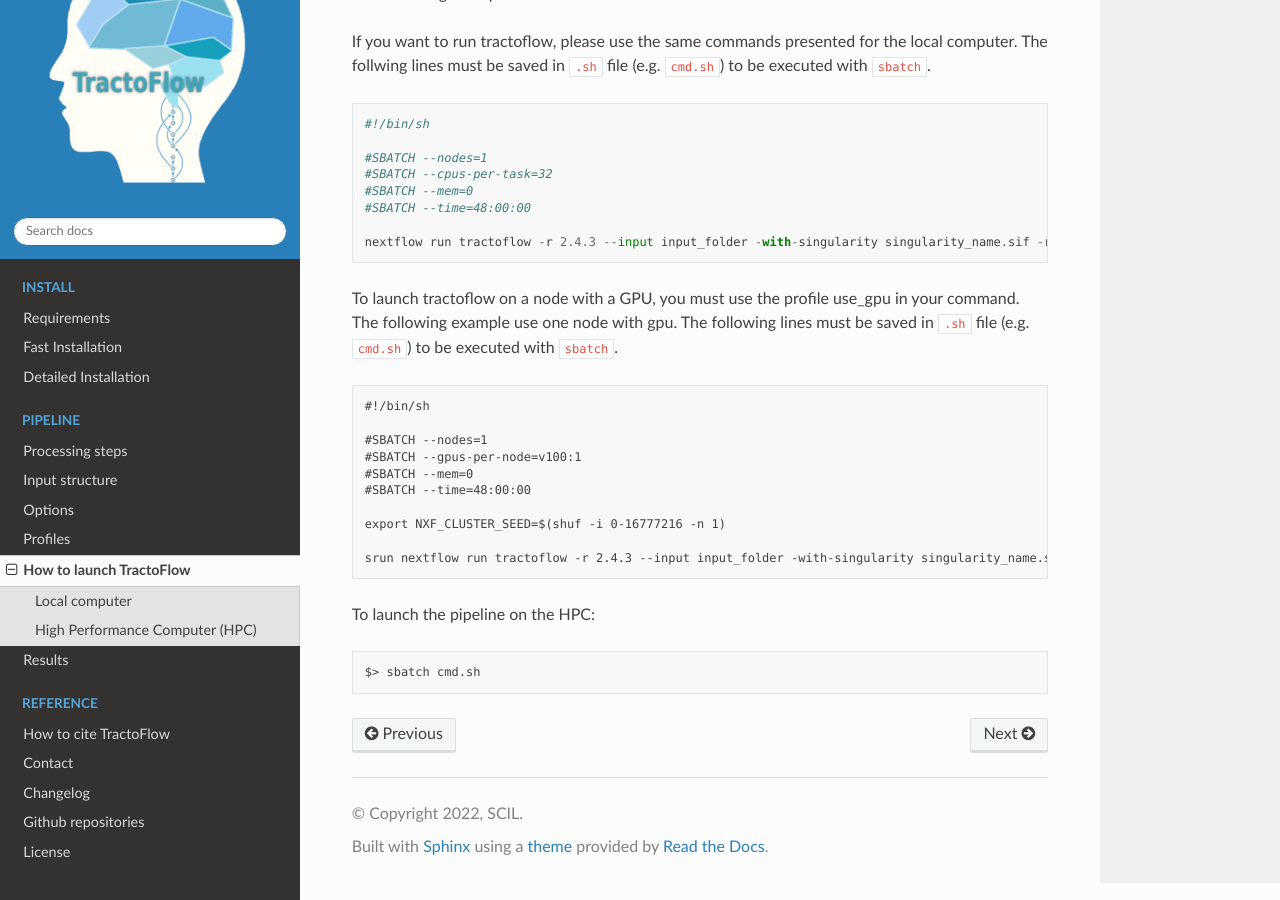
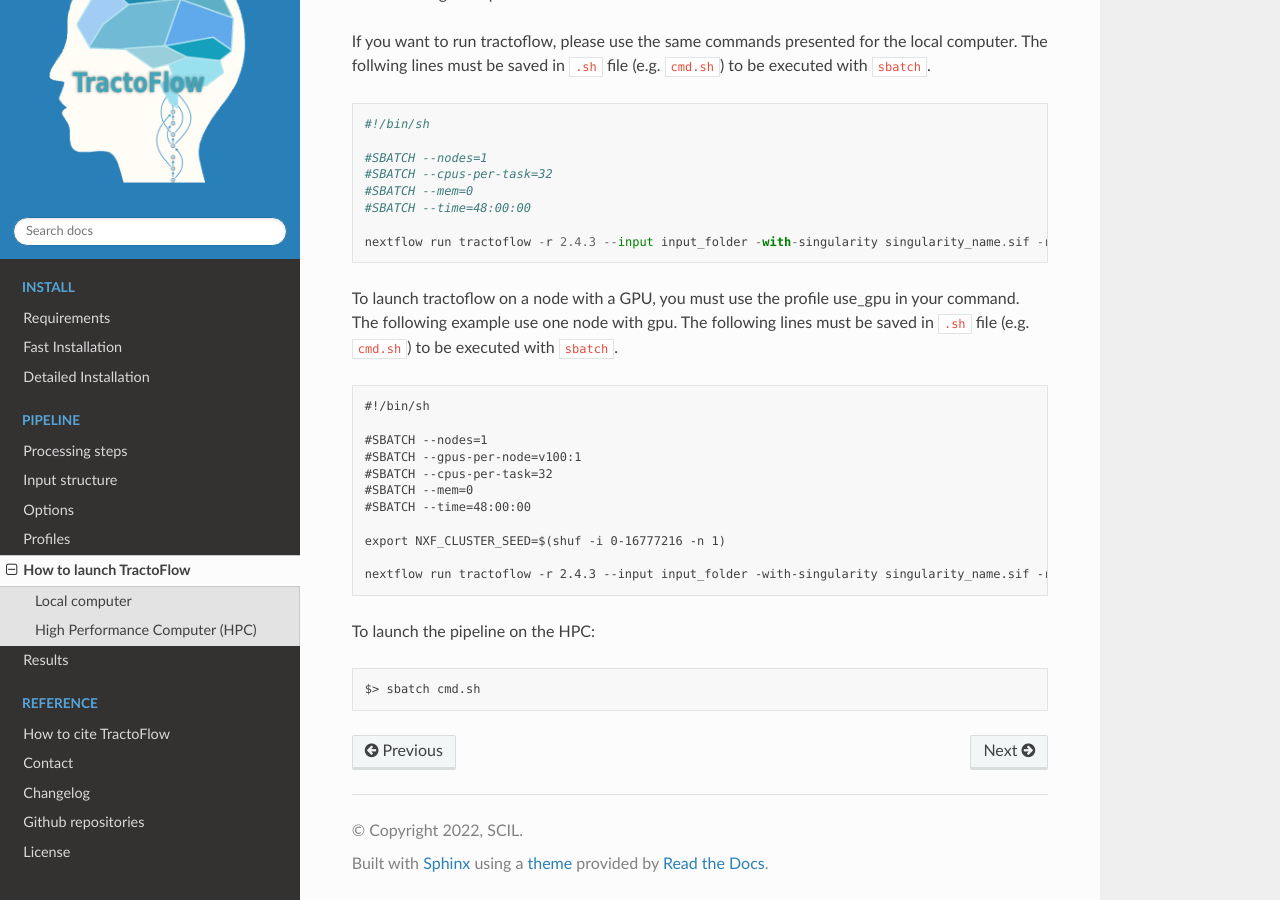
Before and after one commit to scilus/tractoflow_documentation, a Sphinx documentation site: the page built from source/pipeline/launch.rst, in a window 1280 px wide and 900 px high, scrolled down 695 px. Built offline with Sphinx 7.4.7 and the Read the Docs theme 2.0.0, drawn with Linux system fonts in a browser that asks for light colours.

Commit message:
fix GPU on HCP

```diff
--- a/source/pipeline/launch.rst
+++ b/source/pipeline/launch.rst
@@ -56,12 +56,13 @@ must be saved in ``.sh`` file (e.g. ``cmd.sh``) to be executed with ``sbatch``.
 
     #SBATCH --nodes=1
     #SBATCH --gpus-per-node=v100:1
+    #SBATCH --cpus-per-task=32
     #SBATCH --mem=0
     #SBATCH --time=48:00:00
 
     export NXF_CLUSTER_SEED=$(shuf -i 0-16777216 -n 1)
 
-    srun nextflow run tractoflow -r 2.4.3 --input input_folder -with-singularity singularity_name.sif -resume -profile use_gpu
+    nextflow run tractoflow -r 2.4.3 --input input_folder -with-singularity singularity_name.sif -resume -profile use_gpu
 
 To launch the pipeline on the HPC:
 
```
